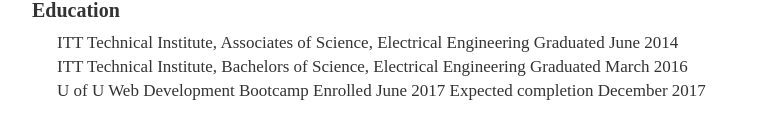
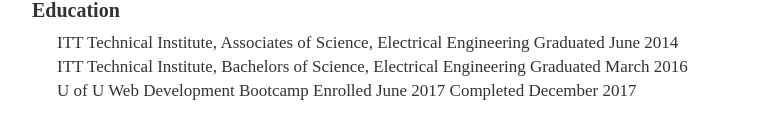
Before and after one commit to jester2255/PhilipsResume, a plain HTML site: page index.html in a window 1280 px wide. Shown: the part 1299-1438 px from the top of the page, without its empty margins (33-816 px from the left). Drawn offline with Linux system fonts and the light colour scheme.

Commit message:
Change to eduction

```diff
--- a/index.html
+++ b/index.html
@@ -70,7 +70,7 @@
 		<h4>Education</h4>
 			<ul id="one">
 				<li>ITT Technical Institute, Associates of Science, Electrical Engineering		Graduated June 2014</li>   <li>ITT Technical Institute, Bachelors of Science, Electrical Engineering		Graduated March 2016</li>
-				<li>U of U Web Development Bootcamp	Enrolled June 2017	Expected completion December 2017</li>
+				<li>U of U Web Development Bootcamp	Enrolled June 2017	Completed December 2017</li>
 			</ul>
 	</div>
 </body>
```
